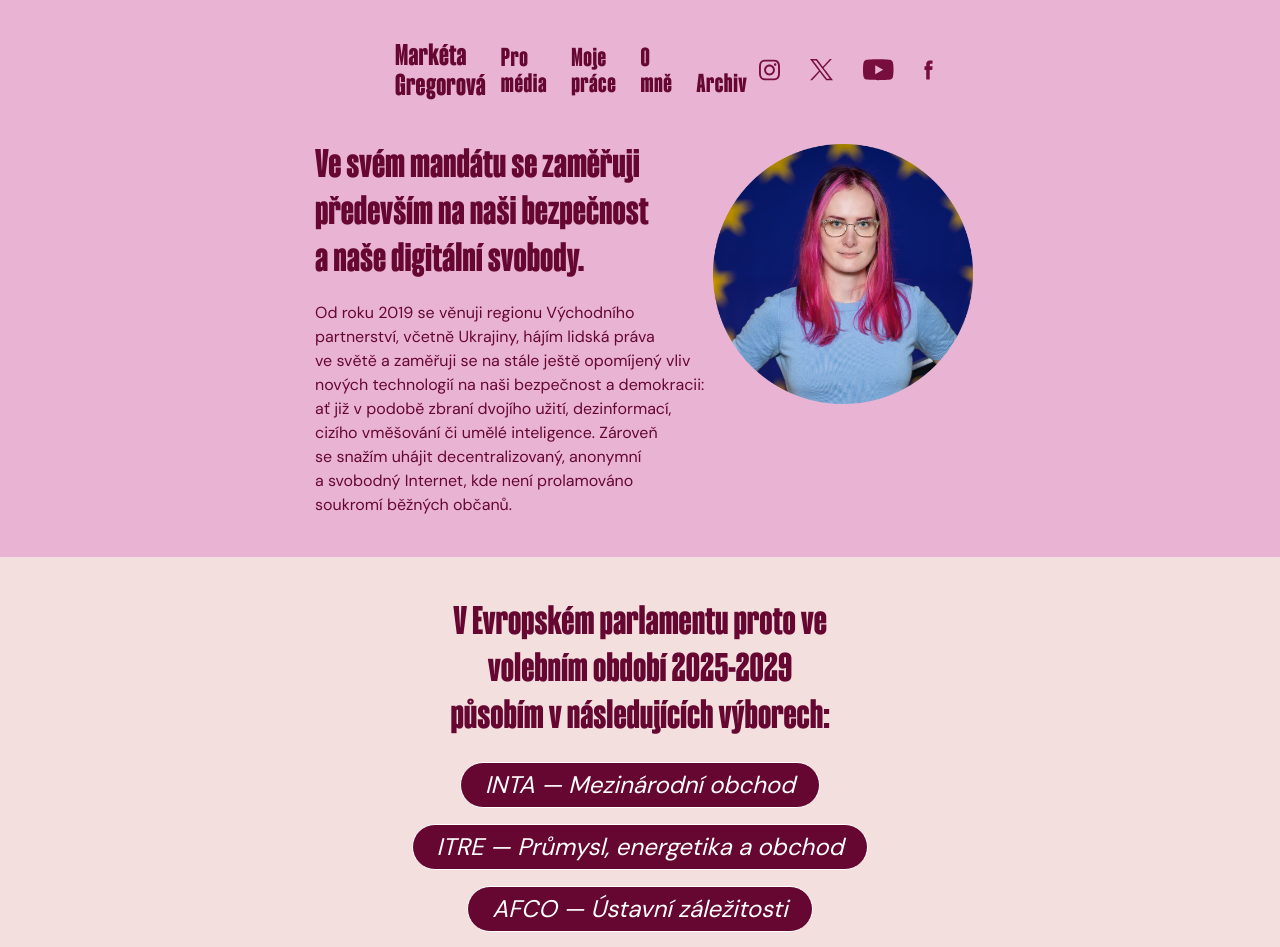
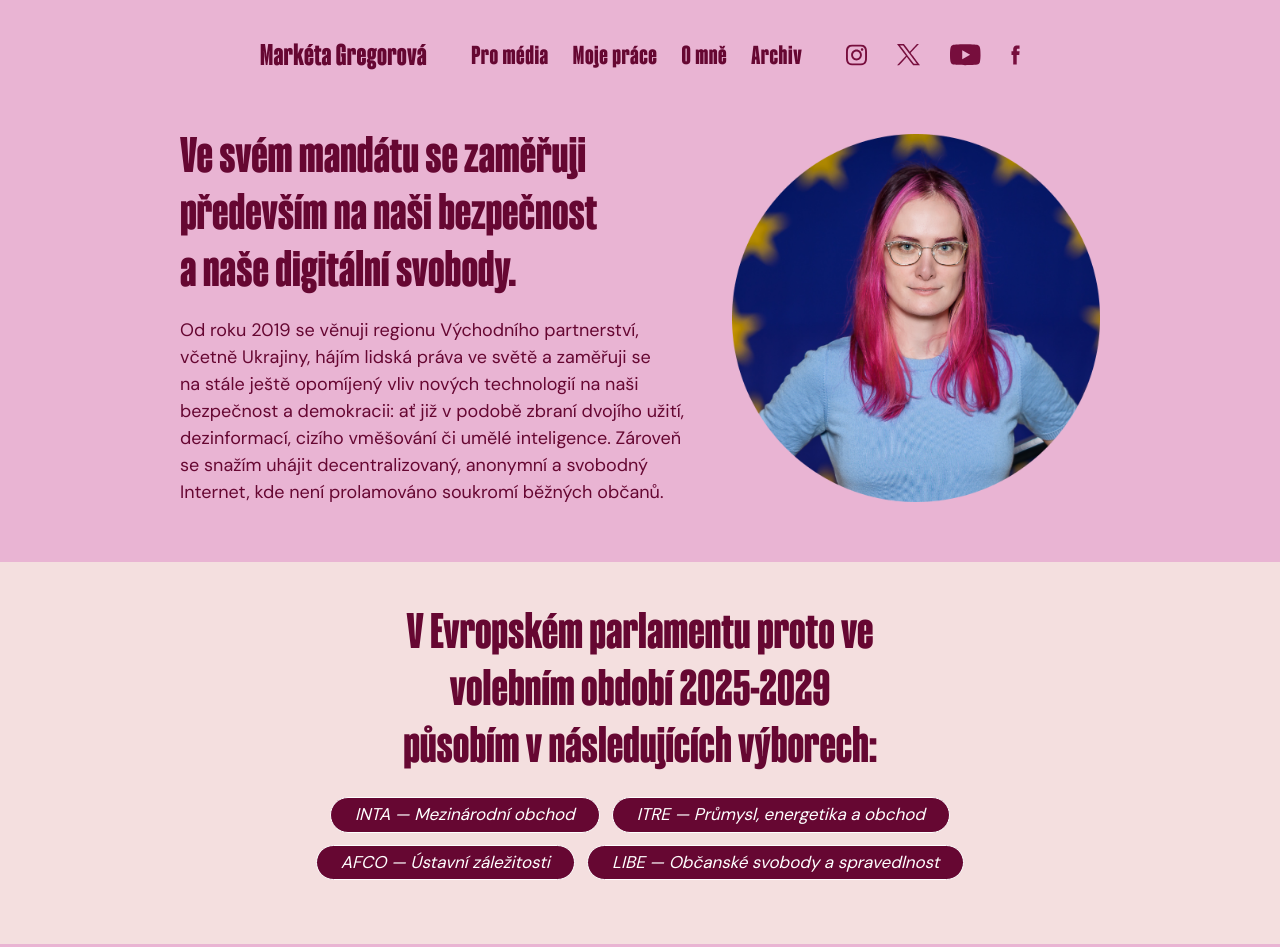
Before and after one commit to caroluxurians/mgreg, a Next.js app: page /moje-prace in a window 1280 px wide. Shown: the top 947 px of the page. Built offline with nearby package versions, Linux system fonts and the light colour scheme.

Commit message:
label display fix

```diff
--- a/app/components/Header.tsx
+++ b/app/components/Header.tsx
@@ -15,7 +15,7 @@ const Header = ({
   display,
   sectionsTextSize = "md:text-[25px] md:tracking-[0.5px]",
   headingTextSize = "md:text-[30px] md:tracking-[0.3px]",
-  wrapperStyles = "md:mt-6 md:mx-auto md:w-[650px]",
+  wrapperStyles = "md:mt-6 md:mx-auto md:w-[650px] lg:w-[920px]",
 }: HeaderProps) => {
   return (
     <header className={classNames(`${display} w-full`)}>
@@ -57,7 +57,7 @@ const Header = ({
           ))}
         </div>
 
-        <SocialsSet color="dark" classNames="hidden lg:flex lg:pr-7 2xl:pr-0" />
+        <SocialsSet color="dark" classNames="hidden lg:flex 2xl:pr-0" />
       </div>
 
     </header>
--- a/app/components/LabelDark.tsx
+++ b/app/components/LabelDark.tsx
@@ -1,7 +1,7 @@
 const LabelDark = ({ content }: { content: string }) => {
   return (
     <div
-      className="w-auto text-[15px] sm:text-[16px] md:text-[17px] lg:text-[24px] italic bg-dark-pink border border-white rounded-full px-5 py-1 sm:px-6"
+      className="w-auto text-[15px] sm:text-[16px] md:text-[17px] lg:text-[18px]xl:text-[24px] italic bg-dark-pink border border-white rounded-full px-5 py-1 sm:px-6 w-fit"
     >
       {content}
     </div>
--- a/app/components/LabelTransparent.tsx
+++ b/app/components/LabelTransparent.tsx
@@ -1,6 +1,6 @@
 const LabelTransparent = ({ content }: { content: string }) => {
   return (
-    <div className="w-auto text-[15px] sm:text-[16px] md:text-[17px] lg:text-[24px] italic border border-white rounded-full px-5 py-1 sm:px-6">
+    <div className="w-auto text-[15px] sm:text-[16px] md:text-[17px] lg:text-[18px] xl:text-[24px] italic border border-white rounded-full px-5 py-1 sm:px-6">
       {content}
     </div>
   );
--- a/app/moje-prace/page.tsx
+++ b/app/moje-prace/page.tsx
@@ -17,10 +17,11 @@ const MojePrace = () => {
           <div
             className="h-screen max-h-screen flex flex-col pt-7 gap-5 px-5
             sm:h-auto sm:grid sm:grid-cols-[3fr_2fr] sm:px-10 sm:gap-0 sm:pb-10 sm:w-[640px]
-            md:w-[730px] md:pt-10"
+            md:w-[730px] md:pt-10
+            lg:w-[1000px] lg:pt-14 lg:pb-14"
           >
             <div className="flex flex-col gap-5">
-              <div className="font-heading flex flex-col text-[30px]/[30px] sm:text-[35px]/[37px] md:text-[40px]/[47px]">
+              <div className="font-heading flex flex-col text-[30px]/[30px] sm:text-[35px]/[37px] md:text-[40px]/[47px] lg:text-[50px]/[57px]">
                 <span>Ve svém mandátu se zaměřuji</span>
                 <span>především na naši bezpečnost</span>
                 <span>a naše digitální svobody.</span>
@@ -39,7 +40,7 @@ const MojePrace = () => {
                 a svobodný Internet, kde není prolamováno<br />
                 soukromí běžných občanů.<br />
               </div>
-              <div className="text-[14px] sm:text-[16px] hidden md:block">
+              <div className="text-[14px] sm:text-[16px] hidden md:block lg:hidden">
                 Od roku 2019 se věnuji regionu Východního <br />
                 partnerství, včetně Ukrajiny, hájím lidská práva<br />
                 ve světě a zaměřuji se na stále ještě opomíjený vliv <br />
@@ -49,7 +50,15 @@ const MojePrace = () => {
                 se snažím uhájit decentralizovaný, anonymní<br />
                 a svobodný Internet, kde není prolamováno<br />
                 soukromí běžných občanů.<br />
-
+              </div>
+              <div className="hidden lg:block lg:text-[18px]">
+                Od roku 2019 se věnuji regionu Východního partnerství,<br />
+                včetně Ukrajiny, hájím lidská práva ve světě a zaměřuji se<br />
+                na stále ještě opomíjený vliv nových technologií na naši<br />
+                bezpečnost a demokracii: ať již v podobě zbraní dvojího užití,<br />
+                dezinformací, cizího vměšování či umělé inteligence. Zároveň<br />
+                se snažím uhájit decentralizovaný, anonymní a svobodný<br />
+                Internet, kde není prolamováno soukromí běžných občanů.<br />
               </div>
             </div>
 
@@ -58,7 +67,7 @@ const MojePrace = () => {
               height={309}
               width={309}
               alt="Markéta large icon"
-              className="block mx-auto sm:hidden md:block md:ml-2 md:mt-1"
+              className="block mx-auto sm:hidden md:block md:ml-2 md:mt-1 lg:w-[368px] lg:h-[368px] lg:ml-0 lg:mt-2"
               unoptimized
             />
             <Image
@@ -72,23 +81,26 @@ const MojePrace = () => {
           </div>
         </div>
 
-        <div className="flex flex-col bg-beige py-16 gap-6 sm:py-10">
-          <div className="font-heading text-[30px]/[34px] sm:text-[35px]/[39px] md:text-[40px]/[47px] text-center">
+        <div className="flex flex-col bg-beige py-16 gap-6 sm:py-10 md:pt-10 md:pb-16">
+          <div className="font-heading text-center text-[30px]/[34px] sm:text-[35px]/[39px] md:text-[40px]/[47px] lg:text-[50px]/[57px]">
             V Evropském parlamentu proto ve<br />
             volebním období 2025-2029<br />
             působím v následujících výborech:<br />
           </div>
-          <div className="text-white flex flex-col items-center gap-3 mx-4 sm:gap-4">
-            <LabelDark content="INTA — Mezinárodní obchod" />
-            <LabelDark content="ITRE — Průmysl, energetika a obchod" />
-            <LabelDark content=" AFCO — Ústavní záležitosti" />
-            <LabelDark content=" LIBE — Občanské svobody a spravedlnost" />
+          <div className="text-white lg:mx-auto mx-4 sm:gap-4 md:mx-auto lg:gap-0">
+            <div className="flex flex-col items-center md:flex-row md:flex-wrap justify-center md:w-[700px] lg:w-[770px] gap-3">
+              <LabelDark content="INTA — Mezinárodní obchod" />
+              <LabelDark content="ITRE — Průmysl, energetika a obchod" />
+              <LabelDark content=" AFCO — Ústavní záležitosti" />
+              <LabelDark content=" LIBE — Občanské svobody a spravedlnost" />
+            </div>
+
           </div>
         </div>
 
         <div className="flex flex-col bg-light-pink gap-7 py-16 sm:pt-10 sm:pb-12 sm:gap-6">
 
-          <div className="font-heading text-center text-[30px]/[34px] sm:text-[35px]/[39px] md:text-[40px]/[47px]">
+          <div className="font-heading text-center text-[30px]/[34px] sm:text-[35px]/[39px] md:text-[40px]/[47px] lg:text-[50px]/[57px]">
             Zároveň jsem<br /> místopředsedkyní
           </div>
 
```
